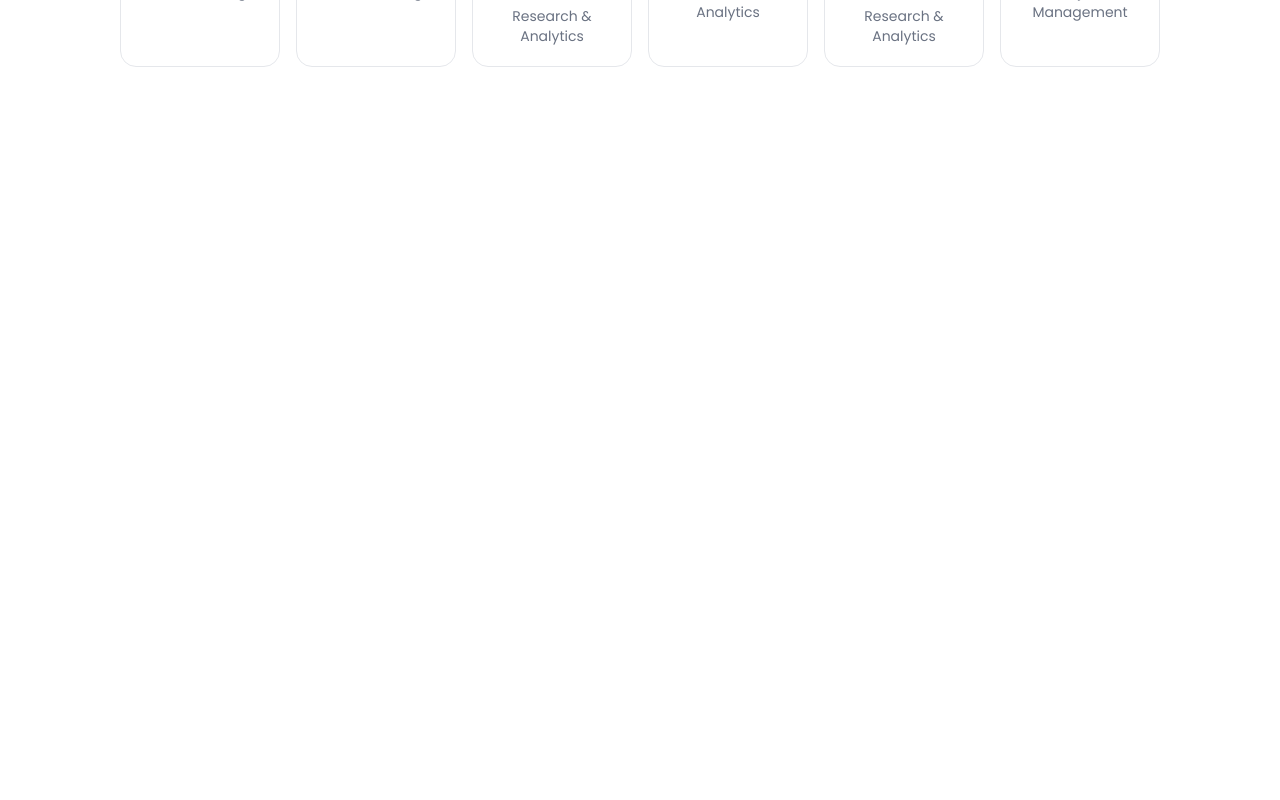
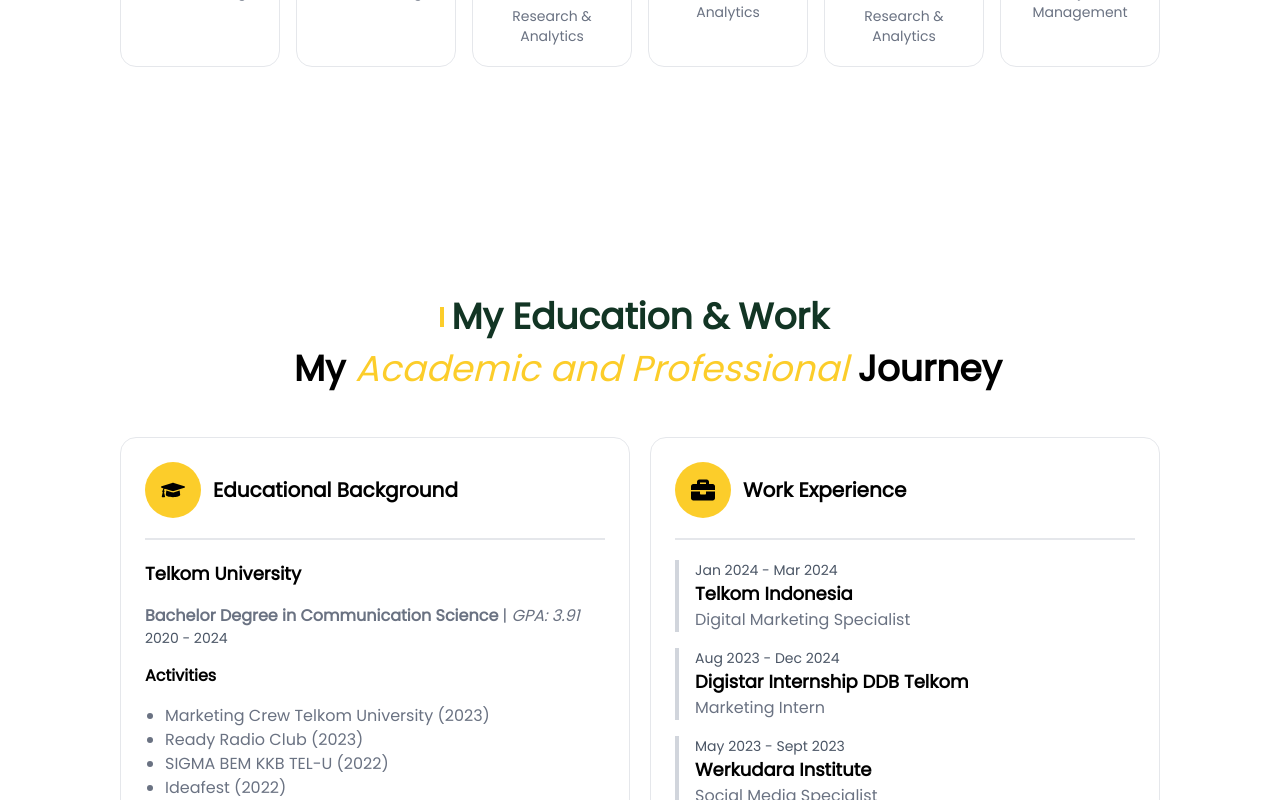
Before and after one commit to abifauzannn/azkaayu, a React (Vite) app: page / in a window 1280 px wide. Shown: the part 2000-2800 px from the top of the page. Before the commit the page ends 2237 px from the top, so only its background shows below. Built offline with nearby package versions, Linux system fonts and the light colour scheme.

Commit message:
Education & Work Experience Section

```diff
--- a/index.html
+++ b/index.html
@@ -1,5 +1,5 @@
 <!doctype html>
-<html lang="en">
+<html lang="en" >
   <head>
     <meta charset="UTF-8" />
     <meta name="viewport" content="width=device-width, initial-scale=1.0" />
--- /dev/null
+++ b/src/components/Education-Work/Education.tsx
@@ -0,0 +1,54 @@
+import React from "react";
+import { FaGraduationCap } from "react-icons/fa";
+
+interface Education {
+  institution: string;
+  degree: string;
+  duration: string;
+  gpa?: string;
+  activities: string[];
+}
+
+const educationData: Education = {
+  institution: "Telkom University",
+  degree: "Bachelor Degree in Communication Science",
+  duration: "2020 - 2024",
+  gpa: "3.91",
+  activities: [
+    "Marketing Crew Telkom University (2023)",
+    "Ready Radio Club (2023)",
+    "SIGMA BEM KKB TEL-U (2022)",
+    "Ideafest (2022)",
+    "Urban Village Telkom University GERATU (2022)",
+  ],
+};
+
+const EducationBackground: React.FC = () => {
+  return (
+    <div className="bg-white rounded-2xl border border-gray-200 p-6 w-[50%] h-[500px]">
+      <div className="flex items-center space-x-3 mb-4">
+        <div className="bg-[#FCCD2A] p-4 rounded-full">
+          <FaGraduationCap  size={24} />
+        </div>
+        <h2 className="text-xl font-semibold">Educational Background</h2>
+      </div>
+      <div className="w-full border-1 my-5 text-gray-200"></div>
+      <div className="space-y-4">
+        <h3 className="text-lg font-semibold">{educationData.institution}</h3>
+        <p className="text-gray-500">
+          <span className="font-semibold">{educationData.degree}</span> |{" "}
+          <span className="italic">GPA: {educationData.gpa}</span>
+        </p>
+        <p className="text-gray-600 text-sm -mt-4">{educationData.duration}</p>
+        <p className="font-semibold">Activities</p>
+        <ul className="list-disc pl-5 text-gray-500">
+          {educationData.activities.map((activity, index) => (
+            <li key={index}>{activity}</li>
+          ))}
+        </ul>
+      </div>
+    </div>
+  );
+};
+
+export default EducationBackground;
--- /dev/null
+++ b/src/components/Education-Work/WorkExperience.tsx
@@ -0,0 +1,56 @@
+import React from "react";
+import { FaBriefcase } from "react-icons/fa";
+
+interface Experience {
+  company: string;
+  position: string;
+  duration: string;
+}
+
+const workExperience: Experience[] = [
+  {
+    company: "Telkom Indonesia",
+    position: "Digital Marketing Specialist",
+    duration: "Jan 2024 - Mar 2024",
+  },
+  {
+    company: "Digistar Internship DDB Telkom",
+    position: "Marketing Intern",
+    duration: "Aug 2023 - Dec 2024",
+  },
+  {
+    company: "Werkudara Institute",
+    position: "Social Media Specialist",
+    duration: "May 2023 - Sept 2023",
+  },
+  {
+    company: "Oversea Academy",
+    position: "Content Creator",
+    duration: "2021 - 2022",
+  },
+];
+
+const WorkExperience: React.FC = () => {
+  return (
+    <div className="bg-white rounded-2xl border border-gray-200 p-6 w-[50%] h-[500px]">
+      <div className="flex items-center space-x-3 mb-4">
+        <div className="bg-[#FCCD2A] p-4 rounded-full">
+          <FaBriefcase className="text-black" size={24} />
+        </div>
+        <h2 className="text-xl font-semibold">Work Experience</h2>
+      </div>
+      <div className="w-full border-1 my-5 text-gray-200"></div>
+      <div className="space-y-4">
+        {workExperience.map((exp, index) => (
+          <div key={index} className="border-l-4 border-gray-300 pl-4">
+            <p className="text-gray-600 text-sm">{exp.duration}</p>
+            <h3 className="text-lg font-semibold">{exp.company}</h3>
+            <p className="text-gray-500">{exp.position}</p>
+          </div>
+        ))}
+      </div>
+    </div>
+  );
+};
+
+export default WorkExperience;
--- a/src/pages/Home.tsx
+++ b/src/pages/Home.tsx
@@ -3,12 +3,14 @@ import { GoTriangleRight } from "react-icons/go";
 import ProfilePicture from "../assets/images/profile.png";
 import ScrollingText from "../components/ScrollingText/ScrollingText";
 import PortfolioButtons from "../components/ButtonView";
-import CardList from "../components/Services/Services"
-import Tools from "../components/FilterTools"
+import CardList from "../components/Services/Services";
+import Tools from "../components/FilterTools";
+import { FaGraduationCap } from "react-icons/fa6";
+import WorkExperience from "../components/Education-Work/WorkExperience";
+import EducationBackground from "../components/Education-Work/Education";
 
 const Home = () => {
   return (
-
     <div className="pt-2 flex flex-col overflow-y-auto">
       <Navbar />
       <section
@@ -129,11 +131,14 @@ const Home = () => {
         </div>
 
         <div className="flex flex-row justify-between gap-5 mt-12">
-            <CardList/>
+          <CardList />
         </div>
       </section>
 
-        <section id="about" className="flex flex-col h-screen pb-20 pt-15  px-20 container">
+      <section
+        id="tools"
+        className="flex flex-col h-screen pb-20 pt-15  px-20 container"
+      >
         <h2 className="relative text-[#123524] text-2xl font-bold flex pb-3">
           <span className="absolute left-0 top-4 transform -translate-y-1/2 w-1 h-3 bg-[#FCCD2A]"></span>
           <span className="ml-4 text-4xl">My Favorite Tools</span>
@@ -145,17 +150,44 @@ const Home = () => {
               Exploring the Tools
             </span>
             <span className="w-2 h-7 mt-1 bg-black"></span>
-              <span className=" text-4xl font-bold text-black">Behind My Project</span>
+            <span className=" text-4xl font-bold text-black">
+              Behind My Project
+            </span>
           </h2>
         </div>
 
         <div className="flex flex-row justify-center items-center gap-5 mt-12 w-full">
-            <Tools/>
+          <Tools />
         </div>
       </section>
 
+      <section
+        id="Background"
+        className="flex flex-col  pb-20 pt-15 px-20 container"
+      >
+        <h2 className="relative text-[#123524] text-2xl font-bold flex pb-3 justify-center">
+          <span className="absolute left-80 top-5 transform -translate-y-1/2 w-1 h-5 bg-[#FCCD2A] mr-4"></span>
+          <span className="text-4xl text-center">My Education & Work</span>
+        </h2>
+
+        <div className="flex flex-row justify-center items-center w-full">
+          <h2 className="relative text-[#123524] text-2xl font-bold flex items-center space-x-3 text-center">
+            <span className="ml-4 text-4xl font-thin text-[#FCCD2A]">
+              <span className="font-bold text-black">My</span>{" "}
+              <span className="italic">Academic and Professional</span>{" "}
+              <span className="font-bold text-black">Journey</span>
+            </span>
+          </h2>
         </div>
 
+        <div className="flex flex-row justify-center items-center gap-5 mt-12 w-full">
+          <EducationBackground/>
+          <WorkExperience/>
+        </div>
+      </section>
+
+
+    </div>
   );
 };
 
```
Lines whose indentation alone changed are shown as unchanged.
